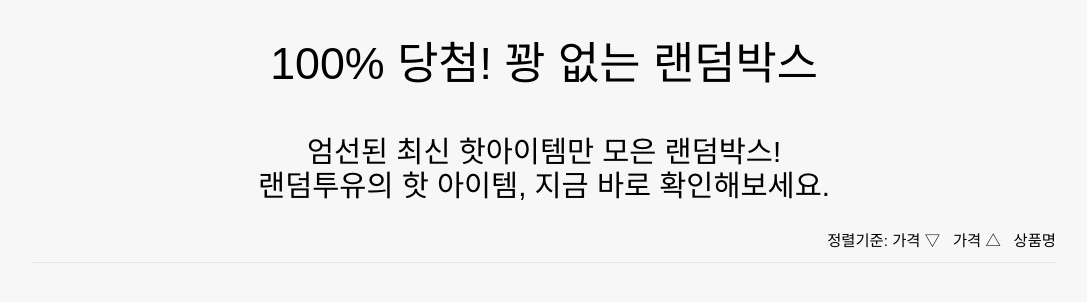
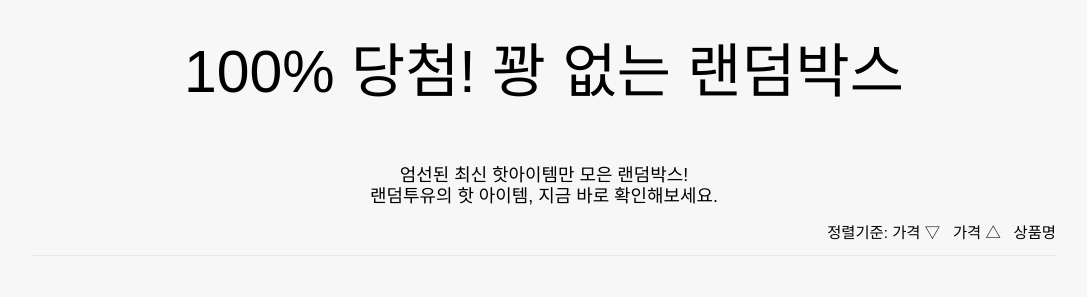
Before and after one commit to Ian8829/rt, a React (Create React App) app in the folder product/: page / in a window 1280 px wide. Shown: the top 302 px of the page, without its empty margins (96-1183 px from the left). Built offline with nearby package versions, Linux system fonts and the light colour scheme; no server answers.

Commit message:
Font-size2

```diff
--- a/product/src/App.css
+++ b/product/src/App.css
@@ -21,7 +21,7 @@
   #product-list a:hover {
     color: #8b0000; }
   #product-list .headerTitle {
-    font-size: 3.5vw;
+    font-size: 4vw;
     padding-top: 3vw; }
   #product-list .headerContent {
     font-size: 2.3vw; }
@@ -65,17 +65,23 @@
   @media screen and (max-width: 767px) and (min-width: 414px) {
     #product-list {
       /* Item Index */
-      /* Item List */ }
+      /* Item List */
+      /* itemHeader */ }
       #product-list .itemIndex > a {
         font-size: 1.6vw; }
       #product-list .itemSet {
         width: 33.3%; }
       #product-list .itemSet > p {
+        font-size: 2.1vw; }
+      #product-list .headerTitle {
+        font-size: 4.2vw; }
+      #product-list .headerContent {
         font-size: 2.1vw; } }
   @media screen and (max-width: 1023px) and (min-width: 768px) {
     #product-list {
       /* Item Index */
-      /* Item List */ }
+      /* Item List */
+      /* itemHeader */ }
       #product-list .itemIndex > a {
         font-size: 1.5vw; }
       #product-list .itemSet {
@@ -85,11 +91,16 @@
         margin-left: 7.5%;
         margin-right: 7.5%; }
       #product-list .itemSet > p {
-        font-size: 1.5vw; } }
+        font-size: 1.5vw; }
+      #product-list .headerTitle {
+        font-size: 4.4vw; }
+      #product-list .headerContent {
+        font-size: 1.7vw; } }
   @media screen and (max-width: 1366px) and (min-width: 1024px) {
     #product-list {
       /* Item Index */
-      /* Item List */ }
+      /* Item List */
+      /* itemHeader */ }
       #product-list .itemIndex > a {
         font-size: 1.2vw; }
       #product-list .itemSet {
@@ -99,11 +110,16 @@
         margin-left: 10%;
         margin-right: 10%; }
       #product-list .itemSet > p {
-        font-size: 1.2vw; } }
+        font-size: 1.2vw; }
+      #product-list .headerTitle {
+        font-size: 4.6vw; }
+      #product-list .headerContent {
+        font-size: 1.4vw; } }
   @media screen and (min-width: 1367px) {
     #product-list {
       /* Item Index */
-      /* Item List */ }
+      /* Item List */
+      /* itemHeader */ }
       #product-list .itemIndex > a {
         font-size: 1.1vw; }
       #product-list .itemSet {
@@ -113,6 +129,10 @@
         margin-left: 15%;
         margin-right: 15%; }
       #product-list .itemSet > p {
-        font-size: 1.1vw; } }
+        font-size: 1.1vw; }
+      #product-list .headerTitle {
+        font-size: 4vw; }
+      #product-list .headerContent {
+        font-size: 1.2vw; } }
 
 /*# sourceMappingURL=App.css.map */
--- a/product/src/App.scss
+++ b/product/src/App.scss
@@ -29,7 +29,7 @@
 
   /* itemHeader */
   .headerTitle {
-    font-size: 3.5vw;
+    font-size: 4vw;
     padding-top: 3vw;
   }
 
@@ -115,6 +115,15 @@
     .itemSet > p {
       font-size: 2.1vw;
     }
+
+    /* itemHeader */
+    .headerTitle {
+      font-size: 4.2vw;
+    }
+
+    .headerContent {
+      font-size: 2.1vw;
+    }
   }
 
   @media screen and (max-width: 1023px) and (min-width: 768px) {
@@ -136,6 +145,15 @@
 
     .itemSet > p {
       font-size: 1.5vw;
+    }
+
+    /* itemHeader */
+    .headerTitle {
+      font-size: 4.4vw;
+    }
+
+    .headerContent {
+      font-size: 1.7vw;
     }
   }
 
@@ -159,6 +177,15 @@
     .itemSet > p {
       font-size: 1.2vw;
     }
+
+    /* itemHeader */
+    .headerTitle {
+      font-size: 4.6vw;
+    }
+
+    .headerContent {
+      font-size: 1.4vw;
+    }
   }
 
   @media screen and (min-width: 1367px) {
@@ -181,5 +208,14 @@
     .itemSet > p {
       font-size: 1.1vw;
     }
+
+    /* itemHeader */
+    .headerTitle {
+      font-size: 4vw;
+    }
+
+    .headerContent {
+      font-size: 1.2vw;
+    }
   }
 }
```
Also changed, not shown: 2 other files (tests, documents, lock files or other folders).
